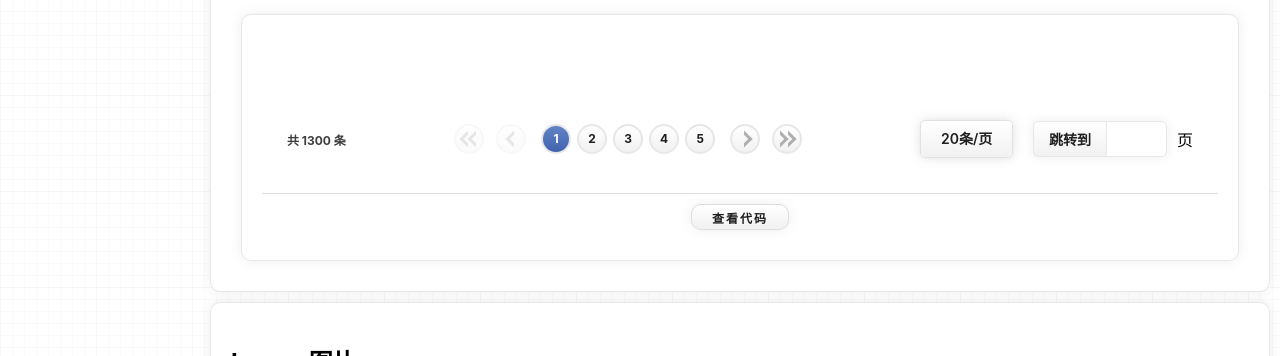
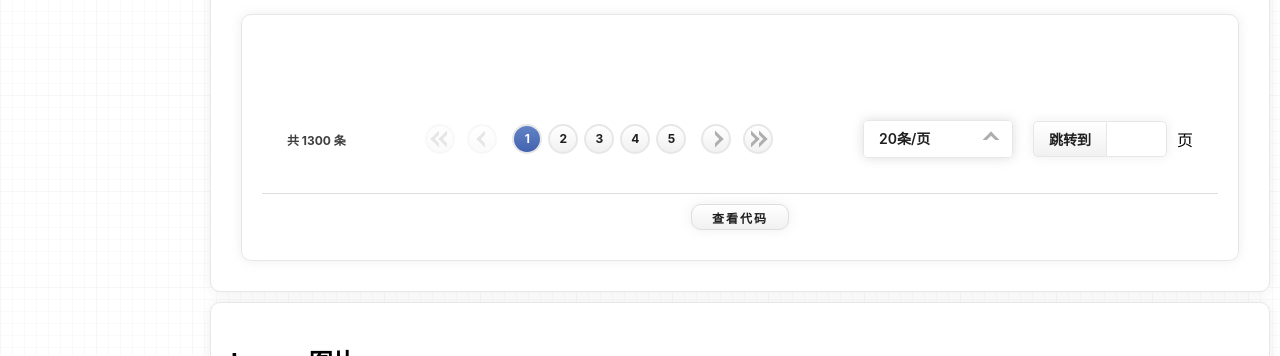
Before and after one commit to undefine4080/Wood-UI-React, a React (Vite) app: page / in a window 1280 px wide. Shown: the part 5120-5476 px from the top of the page. Built offline with nearby package versions, Linux system fonts and the light colour scheme.

Commit message:
refact: Select 重构

```diff
--- /dev/null
+++ b/src/base/icon/Arrow/Arrow.tsx
@@ -0,0 +1,9 @@
+import './arrow.less';
+
+function Arrow ( props: any ) {
+    const { style = 'top' } = props;
+
+    return <i className={ `wdu-icon-arrow wdu-icon-arrow__${ style }` }></i>;
+}
+
+export default Arrow;
--- /dev/null
+++ b/src/base/icon/Arrow/arrow.less
@@ -0,0 +1,29 @@
+.wdu-icon-arrow {
+    display: inline-block;
+    width: 12px;
+    height: 12px;
+    box-sizing: border-box;
+    border: 3px solid;
+    margin-right: 15px;
+    border-color: #aeaeae #aeaeae rgba(0, 0, 0, 0) rgba(0, 0, 0, 0);
+    transition: all 0.1s ease-in-out;
+    transform: rotate(-45deg);
+    transform-origin: center;
+    position: relative;
+
+    &__top {
+        transform: rotate(-45deg);
+    }
+
+    &__right {
+        transform: rotate(45deg);
+    }
+
+    &__left {
+        transform: rotate(-90deg);
+    }
+
+    &__bottom {
+        transform: rotate(135deg);
+    }
+}
--- a/src/components/Select/Select.tsx
+++ b/src/components/Select/Select.tsx
@@ -1,82 +1,84 @@
-import React, { useEffect, useState } from "react";
-import commonProps from "../../base/types/commonInterface";
+import React, { ReactElement, useContext, useEffect, useState } from "react";
+import { propsOption, propsSelect, selectedValue } from './type';
+import { getNamedChild } from "@util";
+import Arrow from "@base/icon/Arrow/Arrow";
+
 import './select.less';
 
-interface propsOption extends commonProps {
-    label: string,
-    value: number | string,
+const optionHeight = '36px';
+const SelectContext = React.createContext( { value: '', label: '' } );
+const Provider = SelectContext.Provider;
+
+function Option ( props: propsOption ) {
+    const selectedValue: selectedValue = useContext( SelectContext );
+    const { value, label } = props;
+
+    return (
+        <li
+            className={ `wdu-select-option ${ value === selectedValue.value &&
+                'wdu-select-option__selected' }` }
+            data-value={ value }>
+            { label }
+        </li>
+    );
 };
+Option.displayName = 'Option';
 
-const Option: React.FC<propsOption> = props => <></>;
-
-interface propsSelect extends commonProps {
-    label?: string,
-    name: string,
-    form?: string,
-    value: number | string,
-    onChange?: any,
-    trigger?: 'hover' | 'click';
-}
-interface selectedValue {
-    value: number | string;
-    label: number | string;
-}
-
-const optionHeight = '36px';
-const Select: React.FC<propsSelect> = ( props ) => {
-    const { label, children, onChange, trigger = 'click' } = props;
-
+function Select ( props: propsSelect ) {
+    const { label, children, onSelect } = props;
     const [ curValue, setCurValue ] = useState<selectedValue>( { value: '', label: '' } );
     const [ expand, setExpand ] = useState( false );
 
-    const options = children.map( ( item: any, index: number ) => {
-        const { value, label } = item.props;
-
-        return <li className="wdu-select-option" key={ index }
-            onClick={ () => {
-                setCurValue( { value, label } );
-                setExpand( pre => !pre );
-            } }>{ label }</li>;
-    } );
+    const optionItems = getNamedChild( 'Option', children );
 
     useEffect( () => {
-        const { value, label } = children[ 0 ].props;
-        setCurValue( { value, label } );
+        const { value, label } = ( optionItems[ 0 ] as ReactElement ).props;
+        setCurValue( { value: value.toString(), label: label.toString() } );
     }, [] );
 
     let [ optionListHeight, setOptListHeight ] = useState( optionHeight );
     useEffect( () => {
         if ( expand ) {
-            setOptListHeight( `${ options.length * 36 }px` );
+            setOptListHeight( `${ optionItems.length * 36 }px` );
         } else {
             setOptListHeight( optionHeight );
         }
     }, [ expand ] );
 
-    useEffect( () => {
-        if ( onChange ) {
-            onChange( {
-                value: curValue.value,
-                label: curValue.label
-            } );
+    const handleSelect = ( e: any ) => {
+        const value = e.nativeEvent.target.dataset.value;
+        if ( value ) {
+            const label = e.target.innerText;
+            setCurValue( { value, label } );
+            onSelect && onSelect( { value, label } );
         }
-    }, [ curValue ] );
+        setExpand( pre => !pre );
+    };
 
     return (
         <div className="wdu-select-container">
-            { label && <div className="wdu-select-label">{ label.toString() }</div> }
-            <ul className="wdu-select"
+            { label &&
+                <div className="wdu-select-label">{ label.toString() }</div>
+            }
+
+            <ul className={ `wdu-select ${ !label && 'wdu-select__noLabel' }` }
                 tabIndex={ 1 }
                 style={ { height: optionListHeight } }
-                onBlur={ () => setExpand( false ) }>
-                <li className="wdu-select-option"
-                    onClick={ () => setExpand( pre => !pre ) }
-                >{ curValue.label }</li>
-                { options }
+                onBlur={ () => setExpand( false ) }
+                onClick={ handleSelect }
+            >
+                <Provider value={ curValue }>
+                    <li className="wdu-select-option">
+                        { curValue.label }
+
+                        <Arrow style={ expand ? 'bottom' : 'top' } />
+                    </li>
+
+                    { optionItems }
+                </Provider>
             </ul>
         </div>
     );
 };
 
 export { Select, Option };
-export type { selectedValue };
--- a/src/components/Select/select.less
+++ b/src/components/Select/select.less
@@ -4,31 +4,38 @@
 
 .wdu-select-container {
     display: flex;
-    height: @height;
+    height: @height + 2;
     position: relative;
     width: max-content;
     margin: 10px;
+    min-width: 150px;
     .wdu-radius-small();
     .out-shadow-light();
-    .wdu-border-light();
 }
 
 .wdu-select-label {
     line-height: @height;
     padding: 0 8px;
     border-radius: 5px 0 0 5px;
-    .wdu-bg-success();
+    .wdu-bg-plain();
     .wdu-text-normal();
-    color: white;
+    .wdu-border-light();
+    border-right: none;
 }
 
 .wdu-select {
     overflow: hidden;
-    transition: height 0.3s cubic-bezier(0.39, 0.575, 0.565, 1);
+    transition: height 0.2s ease-out;
     padding: 0;
     margin: 0;
-    border-radius: 5px;
+    border-radius: 0 5px 5px 0;
+    flex-grow: 1;
     .out-shadow-light();
+    .wdu-border-light();
+
+    &__noLabel {
+        border-radius: 5px;
+    }
 }
 
 .wdu-select-option {
@@ -37,16 +44,43 @@
     line-height: @height;
     padding: 0 15px;
     background-color: white;
-    text-align: center;
+    position: relative;
+    text-align: left;
     cursor: pointer;
     .wdu-transition-quick();
     .wdu-text-normal();
+    border-bottom: 1px solid rgb(229, 229, 229);
 
     &:first-child {
-        .wdu-bg-plain();
+        background-color: white;
+
+        &:hover {
+            background-color: white;
+        }
     }
 
     &:hover {
         background-color: rgb(229, 229, 229);
     }
+
+    &__selected {
+        &::after {
+            content: '';
+            display: inline-block;
+            width: 10px;
+            height: 10px;
+            border-radius: 50%;
+            position: absolute;
+            right: 12px;
+            top: calc(50% - 5px);
+            .out-shadow-light();
+            .wdu-bg-important();
+        }
+    }
+
+    i {
+        position: absolute;
+        right: 0px;
+        top: calc(50% - 5px);
+    }
 }
--- /dev/null
+++ b/src/components/Select/type.ts
@@ -0,0 +1,22 @@
+import commonProps from "@base/types/commonInterface";
+
+interface propsOption extends commonProps {
+    label: string,
+    value: string,
+};
+
+interface propsSelect extends commonProps {
+    label?: string,
+    name: string,
+    form?: string,
+    value: string,
+    trigger?: 'hover' | 'click';
+    onSelect?: ( value: selectedValue ) => any;
+}
+
+interface selectedValue {
+    value: string;
+    label: string;
+}
+
+export type { propsOption, propsSelect, selectedValue };
--- a/src/introFragments/introSelect.tsx
+++ b/src/introFragments/introSelect.tsx
@@ -8,7 +8,7 @@ export default function () {
             {
                 component: (
                     <>
-                        <Select name="survey" label="城市" value="city" >
+                        <Select name="survey" value="city" >
                             <Option label="北京" value="beijing" />
                             <Option label="上海" value="shanghai" />
                             <Option label="南宁" value="nanning" />
@@ -24,7 +24,7 @@ export default function () {
                             <Option label="美国" value="American" />
                         </Select>
 
-                        <Select name="survey" label="颜色" value="color">
+                        <Select name="survey" label="颜色" value="color" >
                             <Option label="红色" value="red" />
                             <Option label="绿色" value="green" />
                             <Option label="黑色" value="black" />
```
